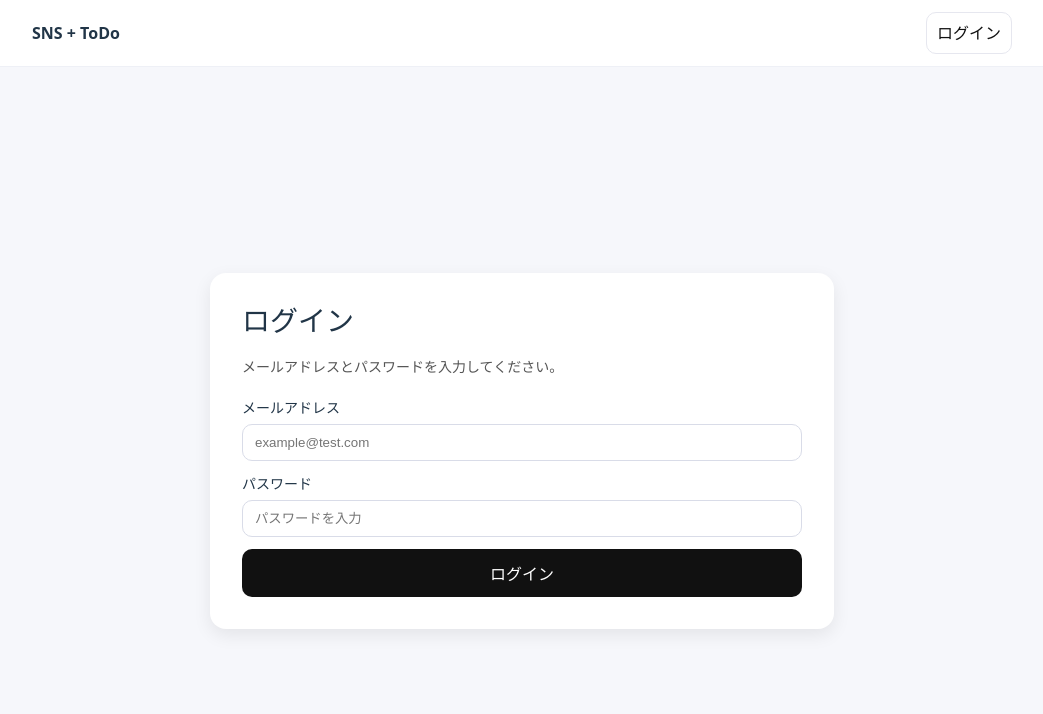
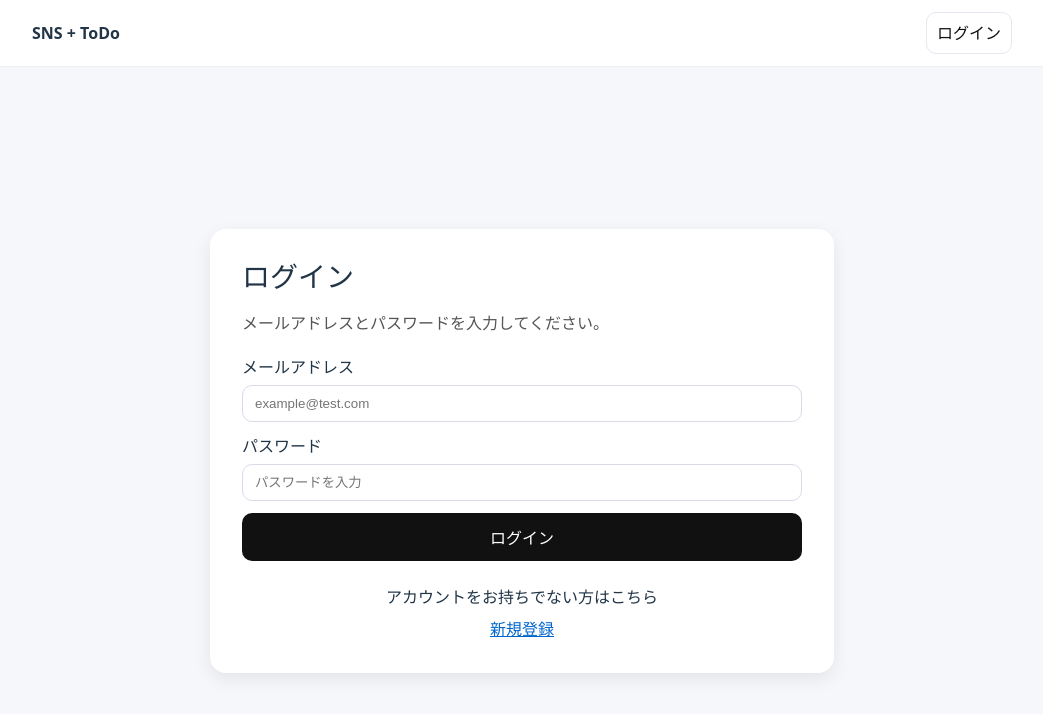
Before and after one commit to shibata-yui/SNS-TODO-APP-React, a React (Vite) app: page /login in a window 1280 px wide. Shown: the top 714 px of the page, without its empty margins (118-1161 px from the left). Built offline with nearby package versions, Linux system fonts and the light colour scheme.

Commit message:
fix: ログイン画面に新規登録リンクを追加

```diff
--- a/src/pages/LoginPage.jsx
+++ b/src/pages/LoginPage.jsx
@@ -1,5 +1,5 @@
 import { useState } from "react";
-import { Navigate, useNavigate } from "react-router-dom";
+import { Navigate, useNavigate, Link } from "react-router-dom";
 import { useAuth } from "../auth/AuthContext";
 
 export function LoginPage() {
@@ -86,6 +86,13 @@ export function LoginPage() {
             {submitting ? "ログイン中..." : "ログイン"}
           </button>
         </form>
+
+        <div style={styles.registerArea}>
+          <span>アカウントをお持ちでない方はこちら</span>
+          <Link to="/register" style={styles.registerLink}>
+            新規登録
+          </Link>
+        </div>
       </div>
     </div>
   );
@@ -116,7 +123,7 @@ const styles = {
   desc: {
     margin: 0,
     color: "#555",
-    fontSize: 14,
+    fontSize: 16,
   },
   form: {
     display: "grid",
@@ -125,7 +132,7 @@ const styles = {
   label: {
     display: "grid",
     gap: 6,
-    fontSize: 14,
+    fontSize: 16,
   },
   input: {
     padding: "10px 12px",
@@ -141,13 +148,25 @@ const styles = {
     color: "white",
     cursor: "pointer",
   },
+  registerArea: {
+    marginTop: 4,
+    textAlign: "center",
+    display: "grid",
+    gap: 8,
+    fontSize: 16,
+  },
+  registerLink: {
+    color: "#0066cc",
+    textDecoration: "underline",
+    fontWeight: 700,
+  },
   error: {
     padding: 10,
     borderRadius: 10,
     background: "#fff3f3",
     border: "1px solid #ffd3d3",
     color: "#b00020",
-    fontSize: 14,
+    fontSize: 16,
   },
   center: {
     minHeight: "calc(100vh - 80px)",
```
